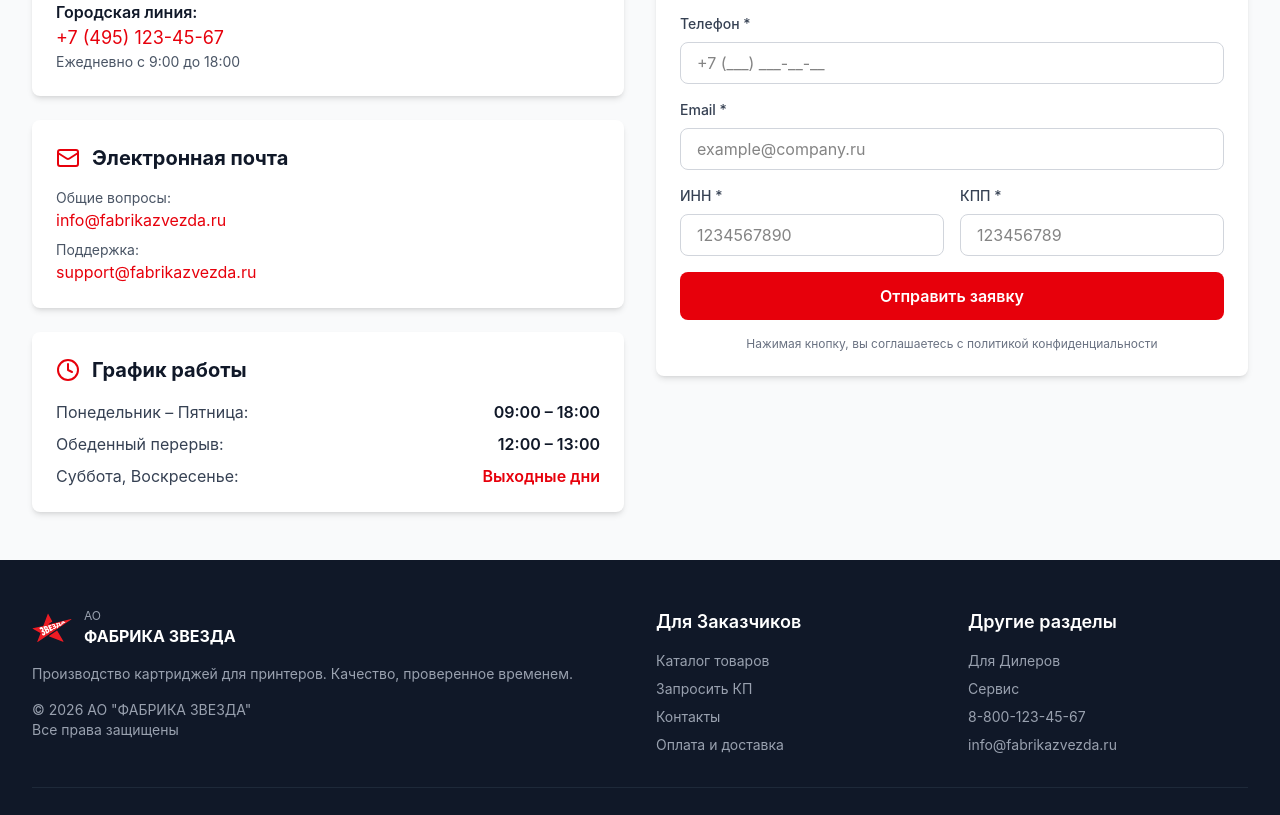
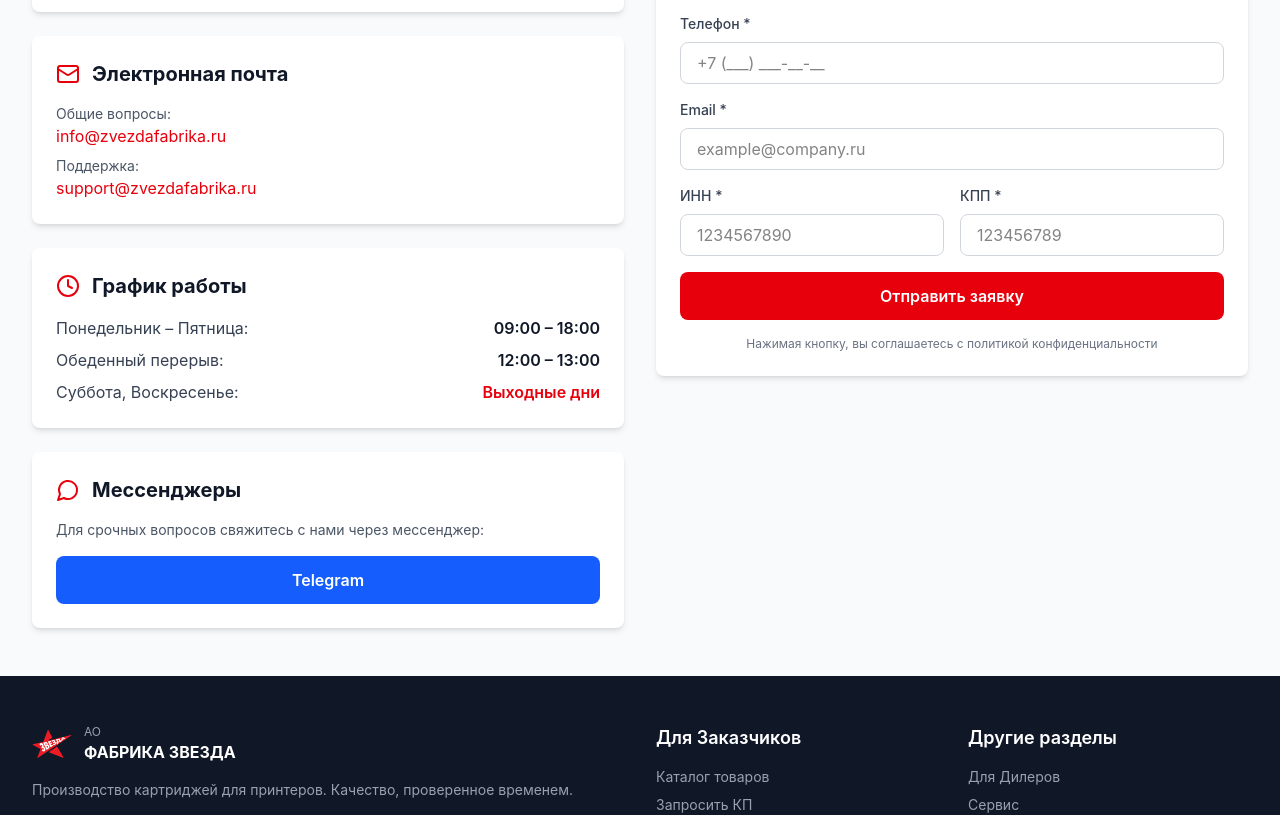
Before and after one commit to MatrixBiz/landing-page, a React (Vite) app: page /contacts in a window 1280 px wide. Shown: the part 501-1316 px from the top of the page. Built offline with nearby package versions, Linux system fonts and the light colour scheme.

Commit message:
Actual contacts

```diff
--- a/src/app/components/Footer.tsx
+++ b/src/app/components/Footer.tsx
@@ -94,15 +94,15 @@ export function Footer() {
                                     href="tel:+78001234567"
                                     className="hover:text-white transition-colors"
                                 >
-                                    8-800-123-45-67
+                                    +7 (937) 586-12-12
                                 </a>
                             </li>
                             <li>
                                 <a
-                                    href="mailto:info@fabrikazvezda.ru"
+                                    href="mailto:info@zvezdafabrika.ru"
                                     className="hover:text-white transition-colors"
                                 >
-                                    info@fabrikazvezda.ru
+                                    info@zvezdafabrika.ru
                                 </a>
                             </li>
                         </ul>
--- a/src/app/components/Header.tsx
+++ b/src/app/components/Header.tsx
@@ -14,7 +14,7 @@ export function Header() {
 
     const handleQuickRequest = () => {
         window.location.href =
-            "mailto:info@fabrikazvezda.ru?subject=Быстрая заявка";
+            "mailto:info@zvezdafabrika.ru?subject=Быстрая заявка";
     };
 
     return (
--- a/src/app/components/Hero.tsx
+++ b/src/app/components/Hero.tsx
@@ -4,7 +4,7 @@ import { Mail } from "lucide-react";
 export function Hero() {
     const handleQuickRequest = () => {
         window.location.href =
-            "mailto:info@fabrikazvezda.ru?subject=Быстрая заявка";
+            "mailto:info@zvezdafabrika.ru?subject=Быстрая заявка";
     };
 
     return (
--- a/src/app/pages/customers/CartPage.tsx
+++ b/src/app/pages/customers/CartPage.tsx
@@ -21,7 +21,7 @@ ${itemsList}
 
 С уважением,`;
 
-        window.location.href = `mailto:info@fabrikazvezda.ru?subject=${encodeURIComponent(subject)}&body=${encodeURIComponent(body)}`;
+        window.location.href = `mailto:info@zvezdafabrika.ru?subject=${encodeURIComponent(subject)}&body=${encodeURIComponent(body)}`;
         clearCart();
     };
 
@@ -39,7 +39,7 @@ ${itemsList}
 
 С уважением,`;
 
-        window.location.href = `mailto:info@fabrikazvezda.ru?subject=${encodeURIComponent(subject)}&body=${encodeURIComponent(body)}`;
+        window.location.href = `mailto:info@zvezdafabrika.ru?subject=${encodeURIComponent(subject)}&body=${encodeURIComponent(body)}`;
         clearCart();
     };
 
--- a/src/app/pages/customers/ContactsPage.tsx
+++ b/src/app/pages/customers/ContactsPage.tsx
@@ -56,26 +56,26 @@ export function ContactsPage() {
                                         href="tel:+78001234567"
                                         className="text-red-600 text-lg"
                                     >
-                                        8-800-123-45-67
+                                        +7 (937) 586-12-12
                                     </a>
                                     <div className="text-sm text-gray-600">
                                         Многоканальный, бесплатно по РФ
                                     </div>
                                 </div>
-                                <div>
-                                    <div className="font-semibold text-gray-900">
-                                        Городская линия:
-                                    </div>
-                                    <a
-                                        href="tel:+74951234567"
-                                        className="text-red-600 text-lg"
-                                    >
-                                        +7 (495) 123-45-67
-                                    </a>
-                                    <div className="text-sm text-gray-600">
-                                        Ежедневно с 9:00 до 18:00
-                                    </div>
-                                </div>
+                                {/*<div>*/}
+                                {/*    <div className="font-semibold text-gray-900">*/}
+                                {/*        Городская линия:*/}
+                                {/*    </div>*/}
+                                {/*    <a*/}
+                                {/*        href="tel:+74951234567"*/}
+                                {/*        className="text-red-600 text-lg"*/}
+                                {/*    >*/}
+                                {/*        +7 (495) 123-45-67*/}
+                                {/*    </a>*/}
+                                {/*    <div className="text-sm text-gray-600">*/}
+                                {/*        Ежедневно с 9:00 до 18:00*/}
+                                {/*    </div>*/}
+                                {/*</div>*/}
                             </div>
                         </div>
 
@@ -93,10 +93,10 @@ export function ContactsPage() {
                                         Общие вопросы:
                                     </div>
                                     <a
-                                        href="mailto:info@fabrikazvezda.ru"
+                                        href="mailto:info@zvezdafabrika.ru"
                                         className="text-red-600"
                                     >
-                                        info@fabrikazvezda.ru
+                                        info@zvezdafabrika.ru
                                     </a>
                                 </div>
                                 <div>
@@ -104,10 +104,10 @@ export function ContactsPage() {
                                         Поддержка:
                                     </div>
                                     <a
-                                        href="mailto:support@fabrikazvezda.ru"
+                                        href="mailto:support@zvezdafabrika.ru"
                                         className="text-red-600"
                                     >
-                                        support@fabrikazvezda.ru
+                                        support@zvezdafabrika.ru
                                     </a>
                                 </div>
                             </div>
@@ -150,32 +150,32 @@ export function ContactsPage() {
                         </div>
 
                         {/* Messengers */}
-                        {/*    <div className="bg-white rounded-lg shadow-md p-6">*/}
-                        {/*        <div className="flex items-center gap-3 mb-4">*/}
-                        {/*            <MessageCircle className="w-6 h-6 text-red-600" />*/}
-                        {/*            <h2 className="text-xl font-bold text-gray-900">*/}
-                        {/*                Мессенджеры*/}
-                        {/*            </h2>*/}
-                        {/*        </div>*/}
-                        {/*        <div className="text-sm text-gray-600 mb-4">*/}
-                        {/*            Для срочных вопросов свяжитесь с нами через*/}
-                        {/*            мессенджер:*/}
-                        {/*        </div>*/}
-                        {/*        <div className="flex gap-3">*/}
-                        {/*            <a*/}
-                        {/*                href="#"*/}
-                        {/*                className="flex-1 px-4 py-3 bg-blue-600 text-white rounded-lg hover:bg-blue-700 transition-colors text-center font-semibold"*/}
-                        {/*            >*/}
-                        {/*                Telegram*/}
-                        {/*            </a>*/}
-                        {/*            <a*/}
-                        {/*                href="#"*/}
-                        {/*                className="flex-1 px-4 py-3 bg-purple-600 text-white rounded-lg hover:bg-purple-700 transition-colors text-center font-semibold"*/}
-                        {/*            >*/}
-                        {/*                VK Мессенджер*/}
-                        {/*            </a>*/}
-                        {/*        </div>*/}
-                        {/*    </div>*/}
+                            <div className="bg-white rounded-lg shadow-md p-6">
+                                <div className="flex items-center gap-3 mb-4">
+                                    <MessageCircle className="w-6 h-6 text-red-600" />
+                                    <h2 className="text-xl font-bold text-gray-900">
+                                        Мессенджеры
+                                    </h2>
+                                </div>
+                                <div className="text-sm text-gray-600 mb-4">
+                                    Для срочных вопросов свяжитесь с нами через
+                                    мессенджер:
+                                </div>
+                                <div className="flex gap-3">
+                                    <a
+                                        href="https://t.me/zvezdafabrika"
+                                        className="flex-1 px-4 py-3 bg-blue-600 text-white rounded-lg hover:bg-blue-700 transition-colors text-center font-semibold"
+                                    >
+                                        Telegram
+                                    </a>
+                                    {/*<a*/}
+                                    {/*    href="#"*/}
+                                    {/*    className="flex-1 px-4 py-3 bg-purple-600 text-white rounded-lg hover:bg-purple-700 transition-colors text-center font-semibold"*/}
+                                    {/*>*/}
+                                    {/*    VK Мессенджер*/}
+                                    {/*</a>*/}
+                                </div>
+                            </div>
                     </div>
 
                     {/* Callback Form */}
--- a/src/app/pages/customers/PaymentDeliveryPage.tsx
+++ b/src/app/pages/customers/PaymentDeliveryPage.tsx
@@ -224,14 +224,14 @@ export function PaymentDeliveryPage() {
                                 href="tel:+78001234567"
                                 className="text-red-600 font-semibold"
                             >
-                                8-800-123-45-67
+                                +7 (937) 586-12-12
                             </a>{" "}
                             или e-mail{" "}
                             <a
-                                href="mailto:info@fabrikazvezda.ru"
+                                href="mailto:info@zvezdafabrika.ru"
                                 className="text-red-600 font-semibold"
                             >
-                                info@fabrikazvezda.ru
+                                info@zvezdafabrika.ru
                             </a>
                         </li>
                     </ul>
--- a/src/app/pages/customers/RequestQuotePage.tsx
+++ b/src/app/pages/customers/RequestQuotePage.tsx
@@ -4,9 +4,9 @@ import { Mail, CheckCircle, Copy } from "lucide-react";
 export function RequestQuotePage() {
     const [includePartners, setIncludePartners] = useState(false);
 
-    const mainEmail = "info@fabrikazvezda.ru";
-    const partnerEmail1 = "matrix@partner.ru";
-    const partnerEmail2 = "trading@fabrikazvezda.ru";
+    const mainEmail = "info@zvezdafabrika.ru";
+    const partnerEmail1 = "kerala2018@mail.ru";
+    const partnerEmail2 = "politon_td@mail.ru";
 
     const handleSendRequest = () => {
         const recipients = includePartners
--- a/src/app/pages/dealers/DealersPage.tsx
+++ b/src/app/pages/dealers/DealersPage.tsx
@@ -136,7 +136,7 @@ export function DealersPage() {
                         </button>
 
                         <p className="text-xs text-gray-500 mt-3 text-center">
-                            После заполнения отправьте на info@fabrikazvezda.ru
+                            После заполнения отправьте на info@zvezdafabrika.ru
                         </p>
                     </div>
                 </div>
@@ -183,7 +183,7 @@ export function DealersPage() {
                 {/*                href="tel:+78001234567"*/}
                 {/*                className="text-red-600 ml-1"*/}
                 {/*            >*/}
-                {/*                8-800-123-45-67*/}
+                {/*                +7 (937) 586-12-12*/}
                 {/*            </a>*/}
                 {/*        </p>*/}
                 {/*    </div>*/}
--- a/src/app/pages/service/ServicePage.tsx
+++ b/src/app/pages/service/ServicePage.tsx
@@ -35,7 +35,7 @@ Email: ${formData.email}
 
 С уважением,`;
 
-        window.location.href = `mailto:support@fabrikazvezda.ru?subject=${encodeURIComponent(subject)}&body=${encodeURIComponent(body)}`;
+        window.location.href = `mailto:support@zvezdafabrika.ru?subject=${encodeURIComponent(subject)}&body=${encodeURIComponent(body)}`;
     };
 
     return (
@@ -368,16 +368,16 @@ Email: ${formData.email}
                                         href="tel:+78001234567"
                                         className="text-red-600 font-semibold"
                                     >
-                                        8-800-123-45-67
+                                        +7 (937) 586-12-12
                                     </a>
                                 </div>
                                 <div>
                                     <div className="text-gray-600">Email:</div>
                                     <a
-                                        href="mailto:support@fabrikazvezda.ru"
+                                        href="mailto:support@zvezdafabrika.ru"
                                         className="text-red-600 font-semibold"
                                     >
-                                        support@fabrikazvezda.ru
+                                        support@zvezdafabrika.ru
                                     </a>
                                 </div>
                                 <div>
```
